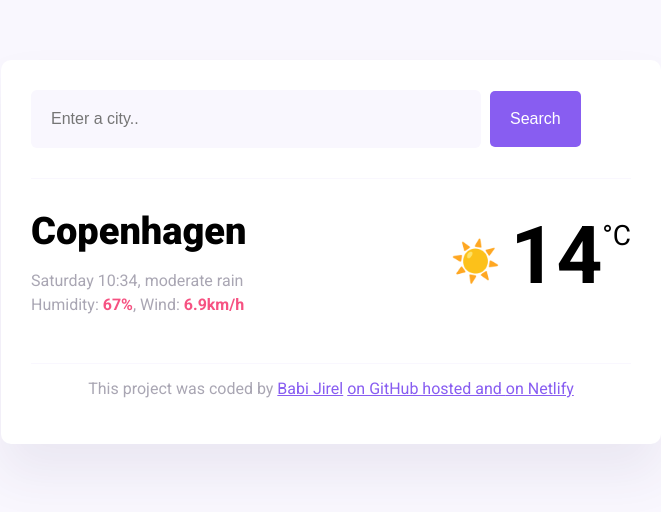
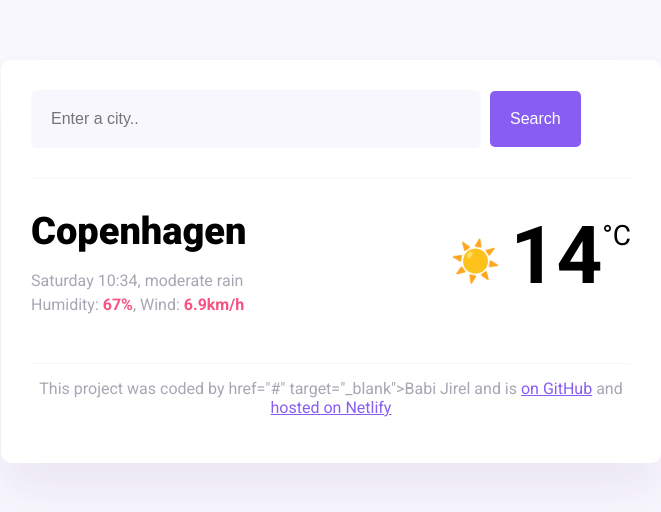
Before and after one commit to Babijirel93/week6, a website built with Parcel: page index.html in a window 1280 px wide. Shown: the whole page, without its empty margins (309-970 px from the left). Built offline with nearby package versions, Linux system fonts and the light colour scheme.

Commit message:
Update index.html

```diff
--- a/index.html
+++ b/index.html
@@ -46,9 +46,9 @@
       </main>
       <footer>
           This project was coded by
-          <a href="#" target="_blank">Babi Jirel</a>
-          <a href="#" target="_blank"> on GitHub hosted and
-            <a href="#" target="_blank"> on Netlify</a>
+          href="#" target="_blank">Babi Jirel </a> and is
+          <a href="#" target="_blank"> on GitHub</a> and
+          <a href="#" target="_blank">hosted on Netlify</a>
         </p>
       </footer>
     </div>
```
